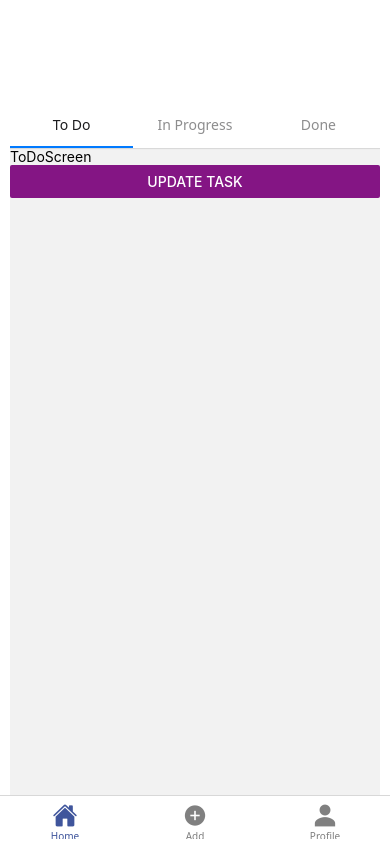
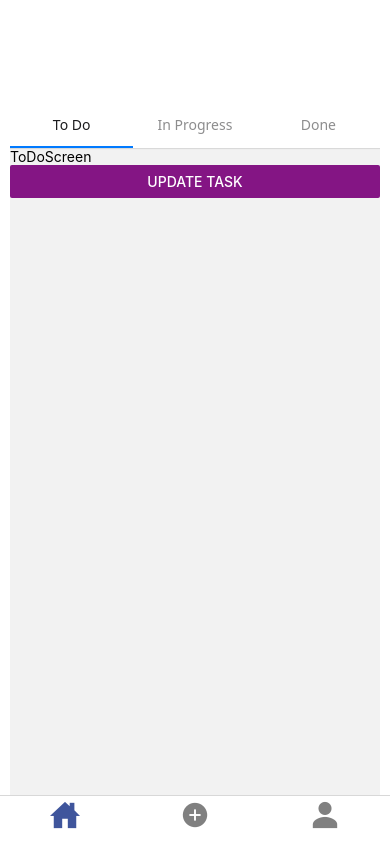
Before and after one commit to JuneCeaser/MTM, a React Native app: screen /MyTabs in a window 390 px wide. Built offline with nearby package versions, Linux system fonts and the light colour scheme.

Commit message:
tab nav update

```diff
--- a/src/screens/MyTabs.jsx
+++ b/src/screens/MyTabs.jsx
@@ -13,9 +13,9 @@
       screenOptions={({ route }) => ({
         tabBarIcon: ({ focused, color, size }) => {
           let iconName;
-
+          size = 30;
           if (route.name === "Home") {
-            iconName = focused ? "home" : "home";
+            iconName = focused ? "home-sharp" : "home-sharp";
           } else if (route.name === "Add") {
             iconName = focused ? "add-circle-sharp" : "add-circle-sharp";
           } else if (route.name === "Profile") {
@@ -25,6 +25,7 @@
         },
         tabBarActiveTintColor: "#3F559C",
         tabBarInactiveTintColor: "gray",
+        tabBarShowLabel: false,
       })}
     >
       <Tab.Screen
@@ -38,7 +39,7 @@
         component={AddScreen}
       />
       <Tab.Screen
-        options={{ headerShown: false }}
+        options={{ headerShown: true }}
         name="Profile"
         component={ProfileScreen}
       />
--- a/src/screens/ProfileScreen.jsx
+++ b/src/screens/ProfileScreen.jsx
@@ -1,5 +1,5 @@
-import { Text, View ,StyleSheet} from 'react-native'
-import React, { Component } from 'react'
+import { Text, View, StyleSheet } from "react-native";
+import React, { Component } from "react";
 
 export default class ProfileScreen extends Component {
   render() {
@@ -7,15 +7,15 @@
       <View style={styles.container}>
         <Text>ProfileScreen</Text>
       </View>
-    )
+    );
   }
-};
+}
 
 const styles = StyleSheet.create({
   container: {
     flex: 1,
-    backgroundColor: '#fff',
-    justifyContent: 'center',
-
-  }
-})
+    backgroundColor: "#fff",
+    justifyContent: "center",
+    alignItems: "center",
+  },
+});
```
